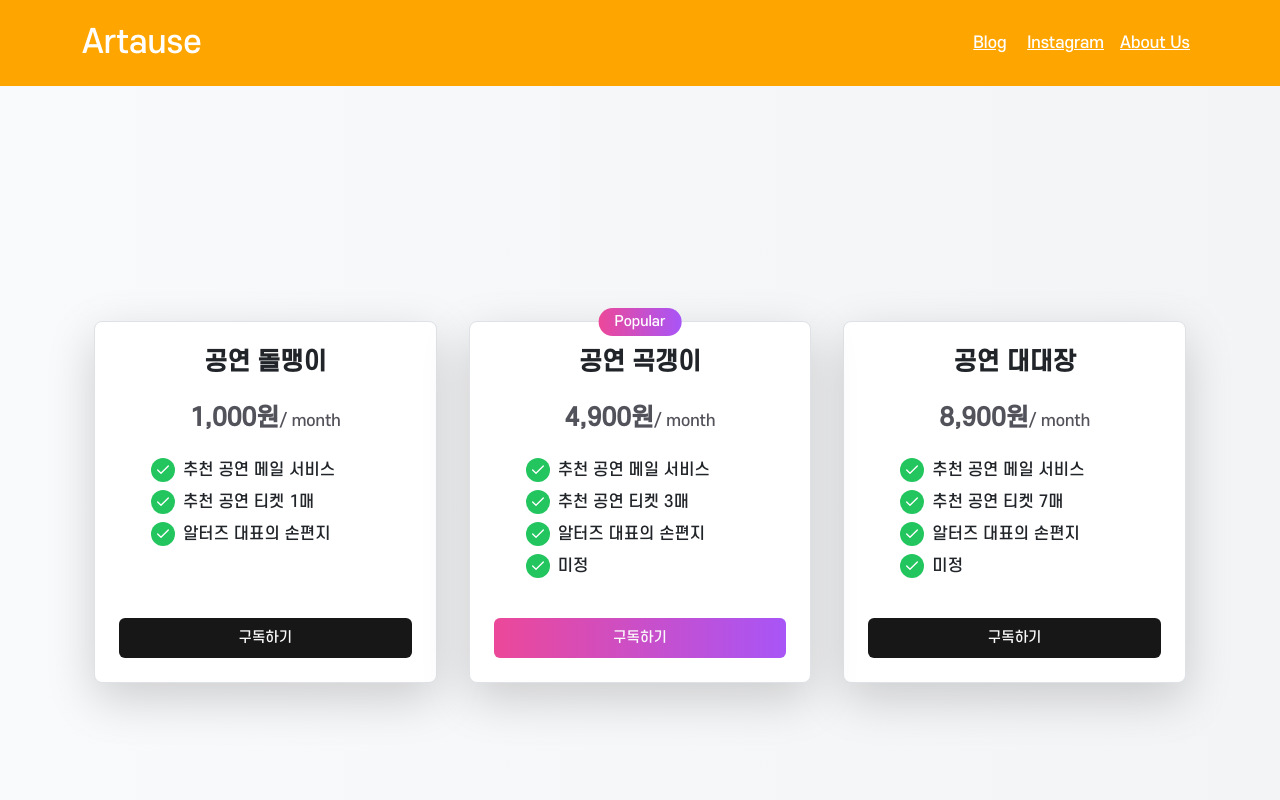
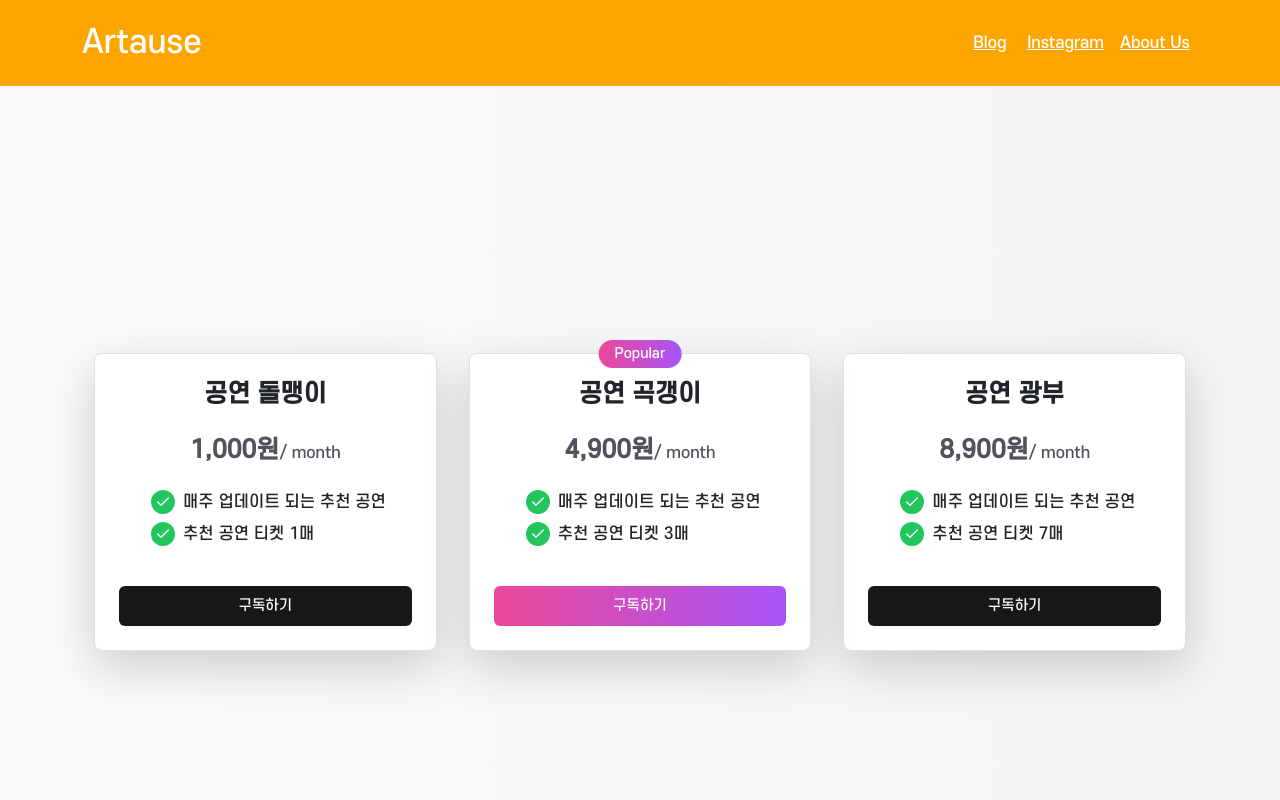
Before and after one commit to immanuelk1m/artause, a React (Create React App) app: page /subscribe in a window 1280 px wide. Shown: the top 800 px of the page. Built offline with nearby package versions, Linux system fonts and the light colour scheme.

Commit message:
update subscribe

```diff
--- a/src/Subscribe.js
+++ b/src/Subscribe.js
@@ -21,16 +21,13 @@ export default function Component() {
               <ul className="mt-4 space-y-2">
                 <li className="flex items-center">
                   <CheckIcon className="text-white text-xs bg-green-500 rounded-full mr-2 p-1" />
-                  추천 공연 메일 서비스
+                  매주 업데이트 되는 추천 공연
                 </li>
                 <li className="flex items-center">
                   <CheckIcon className="text-white text-xs bg-green-500 rounded-full mr-2 p-1" />
                   추천 공연 티켓 1매
                 </li>
-                <li className="flex items-center">
-                  <CheckIcon className="text-white text-xs bg-green-500 rounded-full mr-2 p-1" />
-                  알터즈 대표의 손편지
-                </li>
+
               </ul>
             </div>
             <div className="mt-6">
@@ -49,20 +46,13 @@ export default function Component() {
               <ul className="mt-4 space-y-2">
                 <li className="flex items-center">
                   <CheckIcon className="text-white text-2xs bg-green-500 rounded-full mr-2 p-1" />
-                  추천 공연 메일 서비스
+                  매주 업데이트 되는 추천 공연
                 </li>
                 <li className="flex items-center">
                   <CheckIcon className="text-white text-xs bg-green-500 rounded-full mr-2 p-1" />
                   추천 공연 티켓 3매
                 </li>
-                <li className="flex items-center">
-                  <CheckIcon className="text-white text-xs bg-green-500 rounded-full mr-2 p-1" />
-                  알터즈 대표의 손편지
-                </li>
-                <li className="flex items-center">
-                  <CheckIcon className="text-white text-xs bg-green-500 rounded-full mr-2 p-1" />
-                  미정
-                </li>
+
               </ul>
             </div>
             <div className="mt-6">
@@ -71,27 +61,20 @@ export default function Component() {
           </div>
           <div className="flex flex-col p-6 bg-white shadow-lg rounded-lg dark:bg-zinc-850 justify-between border border-gray-300">
             <div>
-              <h3 className="text-2xl font-bold text-center">공연 대대장</h3>
+              <h3 className="text-2xl font-bold text-center">공연 광부</h3>
               <div className="mt-4 text-center text-zinc-600 dark:text-zinc-400">
                 <span className="text-2xl font-bold">8,900원</span>/ month
               </div>
               <ul className="mt-4 space-y-2">
                 <li className="flex items-center">
                   <CheckIcon className="text-white text-xs bg-green-500 rounded-full mr-2 p-1" />
-                  추천 공연 메일 서비스
+                  매주 업데이트 되는 추천 공연
                 </li>
                 <li className="flex items-center">
                   <CheckIcon className="text-white text-xs bg-green-500 rounded-full mr-2 p-1" />
                   추천 공연 티켓 7매
                 </li>
-                <li className="flex items-center">
-                  <CheckIcon className="text-white text-xs bg-green-500 rounded-full mr-2 p-1" />
-                  알터즈 대표의 손편지
-                </li>
-                <li className="flex items-center">
-                  <CheckIcon className="text-white text-xs bg-green-500 rounded-full mr-2 p-1" />
-                  미정
-                </li>
+
 
               </ul>
             </div>
```
